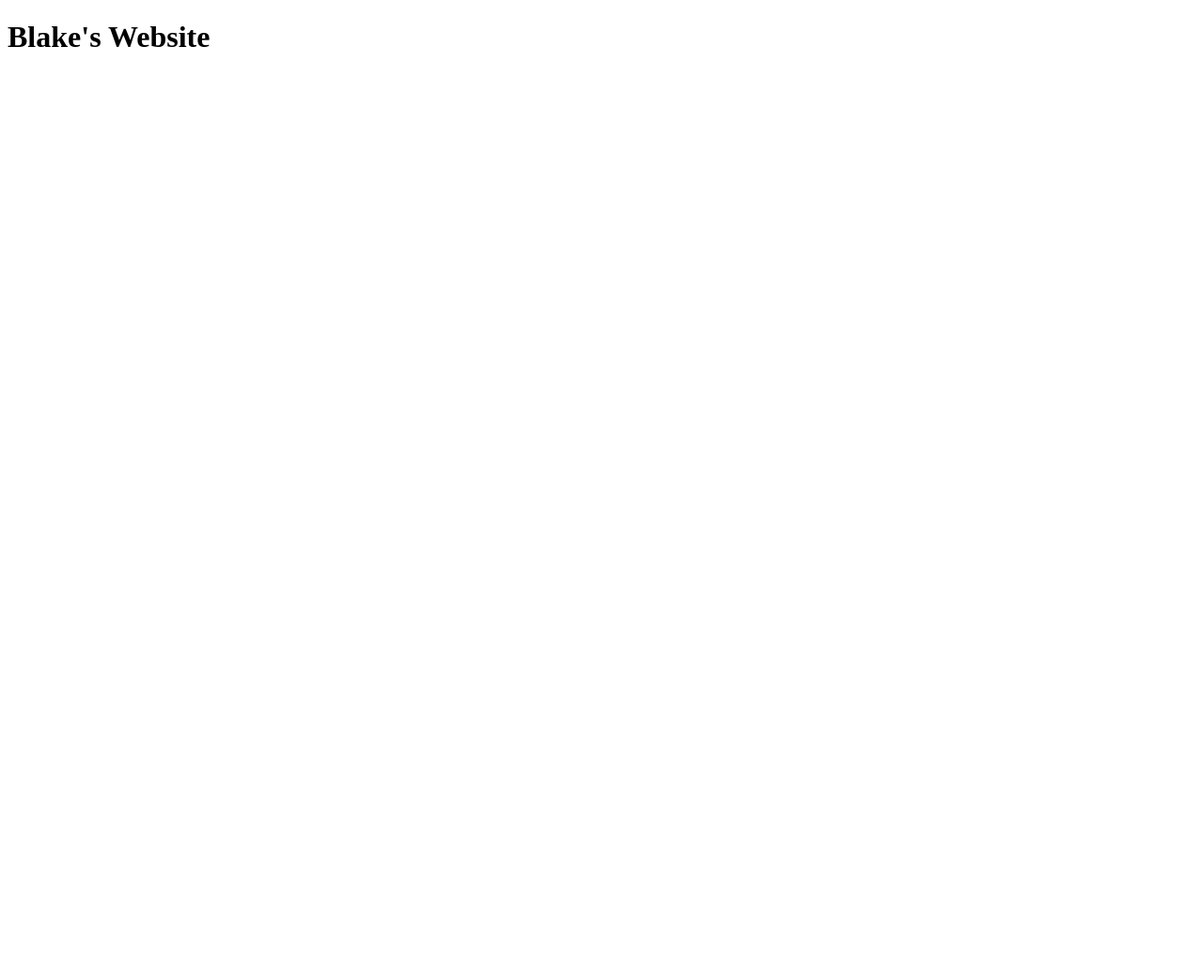
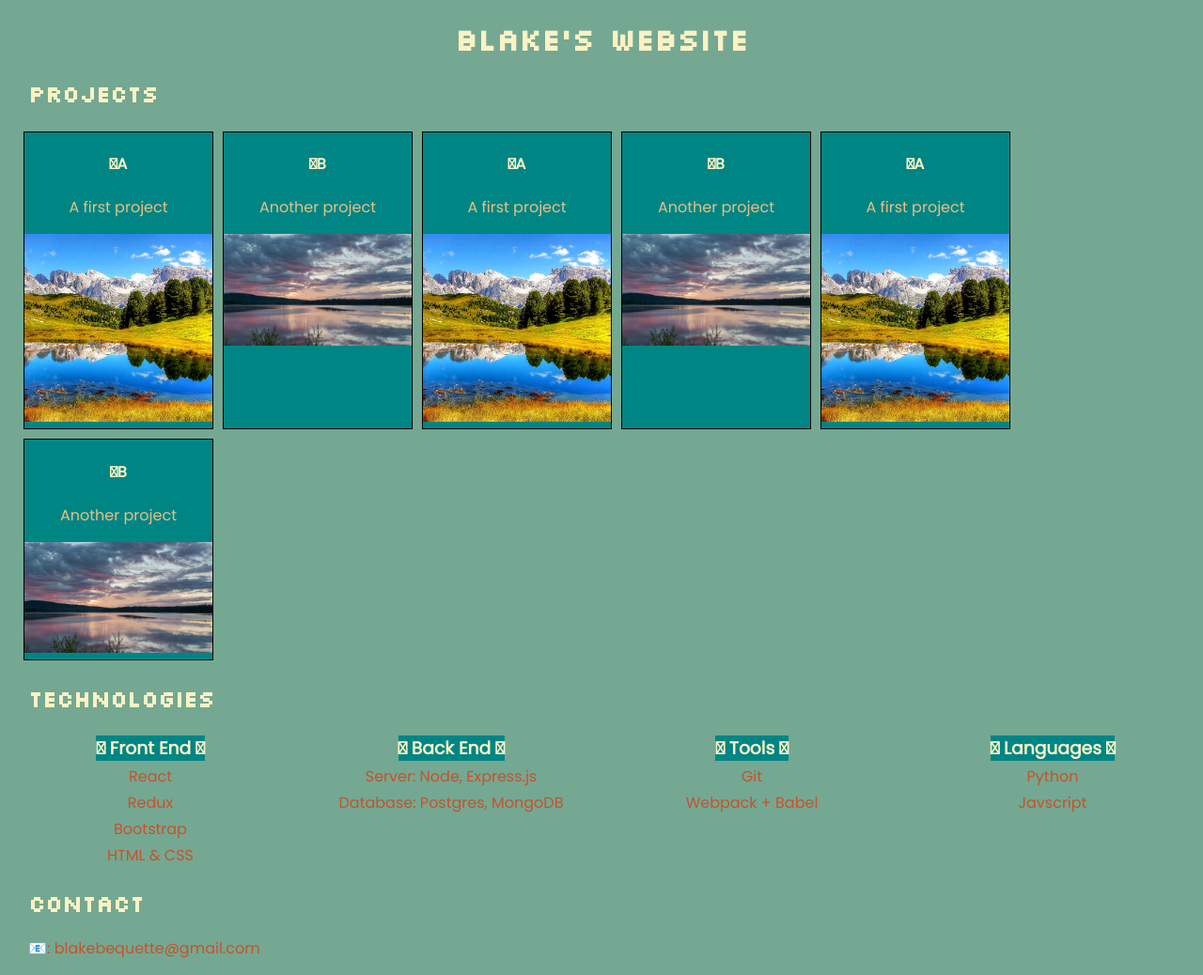
Before and after one commit to blakebequette/blakebequette.github.io, a website: page index.html in a window 1280 px wide. Shown: the whole page at 94% size. Before the commit the page ends 800 px from the top, so only its background shows below. Drawn offline with Linux system fonts and the light colour scheme.

Commit message:
add basic layout, style

```diff
--- a/index.html
+++ b/index.html
@@ -5,8 +5,41 @@
   <meta charset="UTF-8" />
   <meta name="viewport" content="width=device-width,initial-scale=1" />
   <meta name="description" content="" />
+  <link href='https://fonts.googleapis.com/css?family=Poppins' rel='stylesheet'>
+  <link href='https://fonts.googleapis.com/css?family=Silkscreen' rel='stylesheet'>
+  <link rel="stylesheet" href="style.css" />
+  <script defer src="index.js" ></script>
 </head>
 <body>
   <h1>Blake's Website</h1>
+  <h2>Projects</h2>
+  <div id="tile-insertion-point" class="flx"></div>
+  <h2>Technologies</h2>
+  <div class="tech-container flx c">
+    <div class="flxd c tech">
+        <h3><span class="tech-title"> &#20 Front End &#20 </span></h3>
+        <p>React</p>
+        <p>Redux</p>
+        <p>Bootstrap</p>
+        <p>HTML & CSS</p>
+    </div>
+    <div class="flxd c tech">
+        <h3><span class="tech-title"> &#20 Back End &#20 </span></h3>
+        <p> Server: Node, Express.js</p>
+        <p> Database: Postgres, MongoDB</p>
+    </div>
+    <div class="flxd c tech">
+        <h3><span class="tech-title"> &#20 Tools &#20  </span></h3>
+        <p> Git </p>
+        <p> Webpack + Babel</p>
+    </div>
+    <div class="flxd c tech">
+        <h3><span class="tech-title"> &#20 Languages &#20 </span></h3>
+        <p> Python </p>
+        <p> Javscript </p>
+    </div>
+  </div>
+  <h2>Contact</h2>
+  <p class="contact-info">📧: blakebequette@gmail.com</p>
 </body>
 </html>
--- /dev/null
+++ b/index.js
@@ -0,0 +1,55 @@
+const projectList = [
+    {
+        projectName: "A",
+        description: "A first project",
+        thumbnail: "./projects/projA/A.jpg",
+        entry: "./projects/projA/index.html"
+    },
+    {
+        projectName: "B",
+        description: "Another project",
+        thumbnail: "./projects/projB/B.jpg",
+        entry: "./projects/projB/index.html"
+    },
+    {
+        projectName: "A",
+        description: "A first project",
+        thumbnail: "./projects/projA/A.jpg",
+        entry: "./projects/projA/index.html"
+    },
+    {
+        projectName: "B",
+        description: "Another project",
+        thumbnail: "./projects/projB/B.jpg",
+        entry: "./projects/projB/index.html"
+    },
+    {
+        projectName: "A",
+        description: "A first project",
+        thumbnail: "./projects/projA/A.jpg",
+        entry: "./projects/projA/index.html"
+    },
+    {
+        projectName: "B",
+        description: "Another project",
+        thumbnail: "./projects/projB/B.jpg",
+        entry: "./projects/projB/index.html"
+    }
+]
+
+const insertionNode = document.getElementById("tile-insertion-point")
+
+function project2TileNode(project){
+    let newTile = document.createElement("div")
+    newTile.innerText = project.projectName
+    newTile.className = "tile flxd"
+    newTile.innerHTML = `<h4 class="project-title">&#20${project.projectName}</h4>
+        <p class="project-description">${project.description}</p>
+        <img src='${project.thumbnail}' alt='' class='thumbnail' />`
+    return newTile
+}
+
+projectList.map(project => {
+    let newTile = project2TileNode(project)
+    insertionNode.appendChild(newTile)
+})
--- /dev/null
+++ b/style.css
@@ -0,0 +1,83 @@
+
+:root {
+    --title-font: "Silkscreen";
+    --primary-font:"Poppins", sans-serif;
+    --primary:#74a892;
+    --secondary:  #008585;
+    --third:#fbf2c4;
+    --fourth: #c7522a;
+    --fifth: #e5c185;
+}
+
+html, body {
+    margin: 0px;
+    padding: 0px;
+    font-family:var(--primary-font);
+    background-color: var(--primary);
+    color: var(--fourth);
+}
+
+h1 {
+    text-align: center;
+    font-family: var(--title-font);
+    color: var(--third);
+}
+
+h2{
+    margin-left: 30px;
+    font-family: var(--title-font);
+    color: var(--third)
+}
+
+ul {
+    margin: auto;
+}
+.flx {
+    display: flex;
+    flex-wrap: wrap;
+}
+
+.flxd {
+    flex: 1 1 25%;
+}
+
+.c {
+    text-align: center;
+}
+.tile {
+    text-align: center;
+    max-width: 200px;
+    max-height: 323px;
+    border: black solid 1px;
+    margin: 5px;
+    background-color: var(--secondary)
+}
+
+.project-title {
+    color: var(--third);
+}
+
+.project-description {
+    color: var(--fifth);
+}
+
+.thumbnail {
+    max-width: 100%;
+    max-height: 100%;
+}
+
+.tech > * {
+    margin: 3px auto;
+}
+
+.tech-title {
+    background-color: var(--secondary);
+    color: var(--third)
+}
+
+p.contact-info {
+    margin-left: 30px;
+}
+#tile-insertion-point {
+    margin: 20px;
+}
```
Also changed, not shown: package.json (added, +20 -0 lines), projects/projA/A.jpg (added), projects/projB/B.jpg (added), 1 other file.
